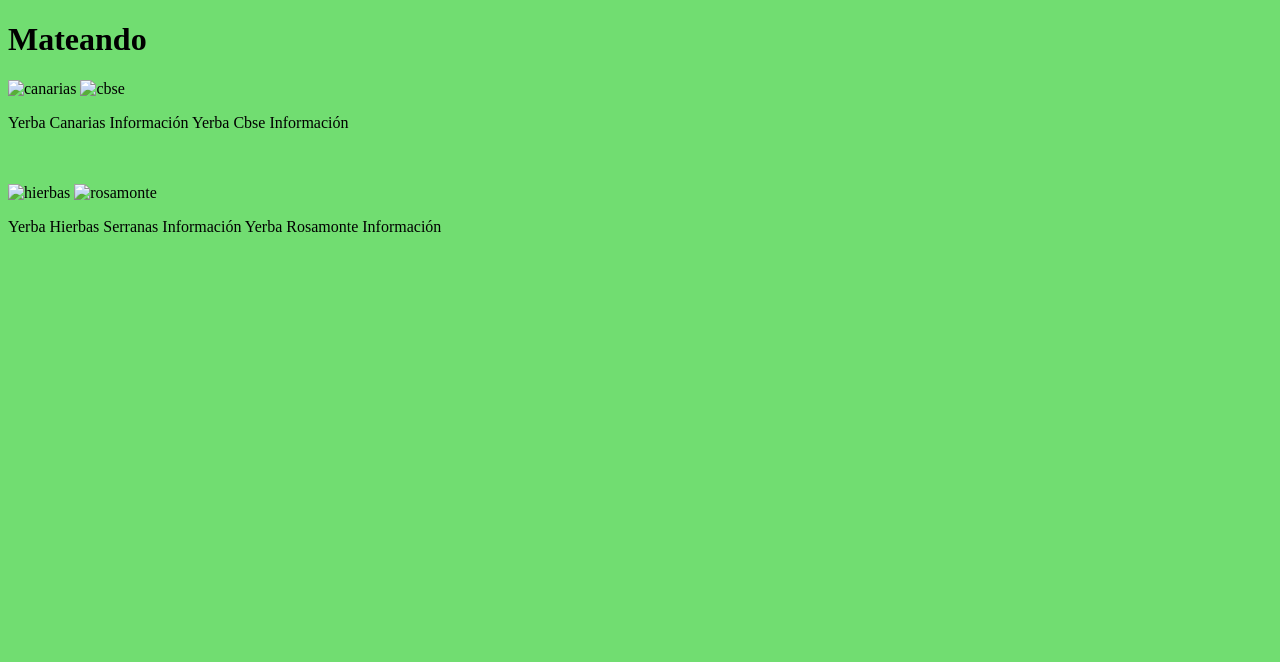
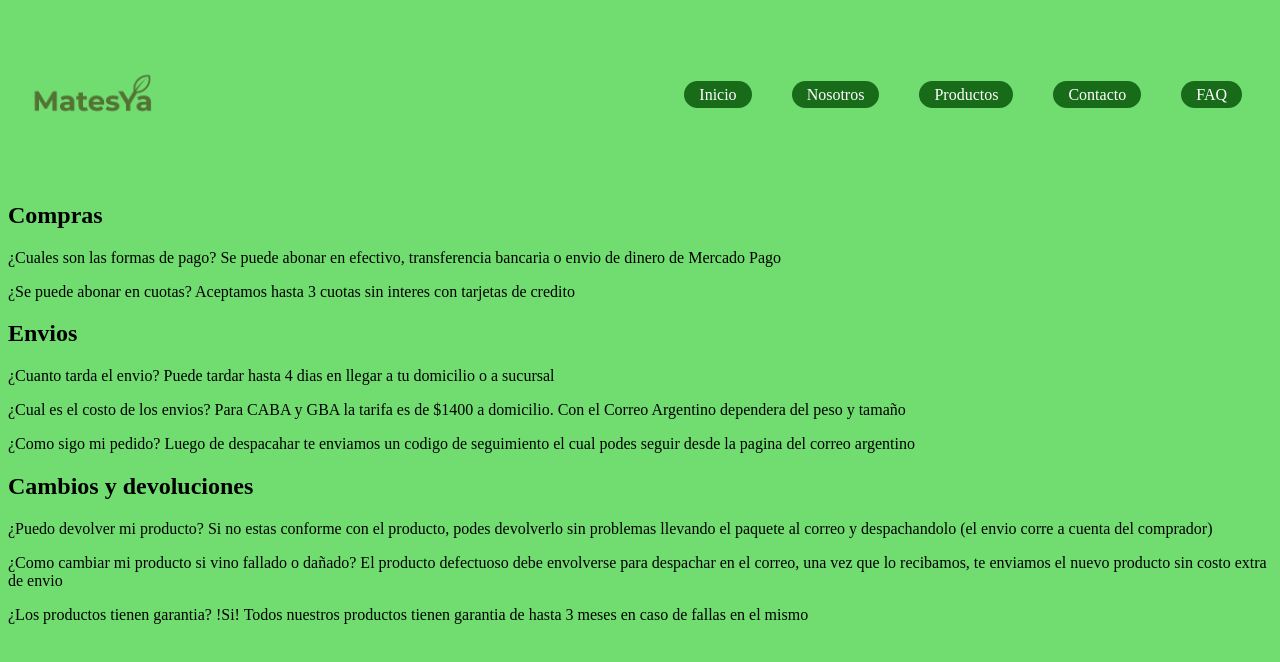
Before and after one commit to aguslongobuco/Pagina-web, a plain HTML site: page Paginas/pag3.html in a window 1280 px wide. Drawn offline with Linux system fonts and the light colour scheme; files that its build step writes are made by us from their sources.

Commit message:
actualizacion pag 3

```diff
--- a/Paginas/pag3.html
+++ b/Paginas/pag3.html
@@ -4,32 +4,80 @@
     <meta charset="UTF-8">
     <meta http-equiv="X-UA-Compatible" content="IE=edge">
     <meta name="viewport" content="width=device-width, initial-scale=1.0">
-    <title>Yerbas</title>
-    <link rel="stylesheet" href="./css/estilo.css">
+    <title>FAQ</title>
+    <link rel="stylesheet" href="../css/estilo.css">
 </head>
 <body>
-    <header>
-        <h1>
-            Mateando
-        </h1>
+    <header class="siteHeader">
+        <div class="logo">
+            <a href="#">
+                <img src="../Imagenes/ISOLOGO.png" alt="logo">
+            </a>
+        </div>
+        <nav class="menu">
+            <ul>
+                <li><a href="#">Inicio</a></li>
+                <li><a href="#">Nosotros</a></li>
+                <li><a href="#">Productos</a></li>
+                <li><a href="#">Contacto</a></li>
+                <li><a href="#">FAQ</a></li>
+            </ul>
+        </nav>
     </header>
-<img src="./Imagenes/Canarias.jpg" alt="canarias" width="400px">
-<img src="./Imagenes/Cbse.webp" alt="cbse" width="400px">
+
+<section>
+<h2>
+    Compras
+</h2>
 <p>
-    Yerba Canarias
-    Información
-    Yerba Cbse
-    Información
+¿Cuales son las formas de pago?
+Se puede abonar en efectivo, transferencia bancaria o envio de dinero de Mercado Pago
 </p>
-<br>
-<br>
-<img src="./Imagenes/Hierbas.jpg" alt="hierbas" width="400px">
-<img src="./Imagenes/Rosamonte.jpg" alt="rosamonte" width="400px">
 <p>
-    Yerba Hierbas Serranas
-    Información
-    Yerba Rosamonte
-    Información
+    ¿Se puede abonar en cuotas?
+    Aceptamos hasta 3 cuotas sin interes con tarjetas de credito
 </p>
+</section>
+
+<section>
+    <h2>
+        Envios
+    </h2>
+    <p>
+        ¿Cuanto tarda el envio?
+        Puede tardar hasta 4 dias en llegar a tu domicilio o a sucursal
+    </p>
+    <p>
+        ¿Cual es el costo de los envios?
+        Para CABA y GBA la tarifa es de $1400 a domicilio. Con el Correo Argentino dependera del peso y tamaño
+    </p>
+    <p>
+        ¿Como sigo mi pedido?
+        Luego de despacahar te enviamos un codigo de seguimiento el cual podes seguir desde la pagina del correo argentino
+    </p>
+</section>
+
+
+<section>
+    <h2>
+        Cambios y devoluciones
+    </h2>
+    <p>
+        ¿Puedo devolver mi producto?
+        Si no estas conforme con el producto, podes devolverlo sin problemas llevando el paquete al correo y despachandolo (el envio corre a cuenta del comprador)
+    </p>
+    <p>
+        ¿Como cambiar mi producto si vino fallado o dañado?
+        El producto defectuoso debe envolverse para despachar en el correo, una vez que lo recibamos, te enviamos el nuevo producto sin costo extra de envio
+    </p>
+    <p>
+        ¿Los productos tienen garantia?
+        !Si! Todos nuestros productos tienen garantia de hasta 3 meses en caso de fallas en el mismo
+    </p>
+</section>
+
+
+
+
 </body>
 </html>
```
